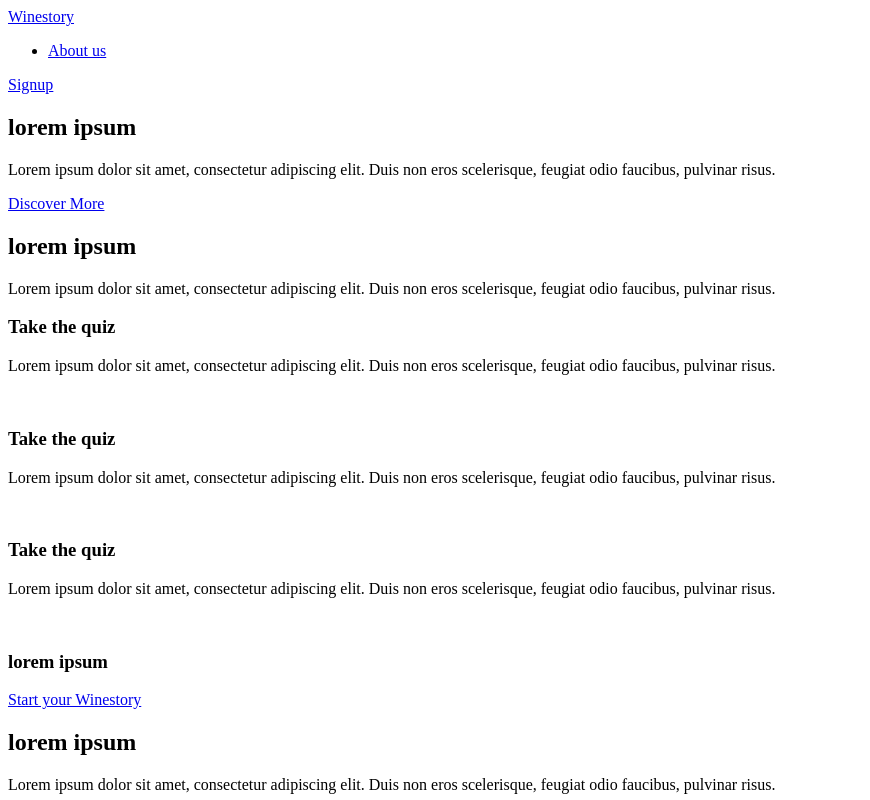
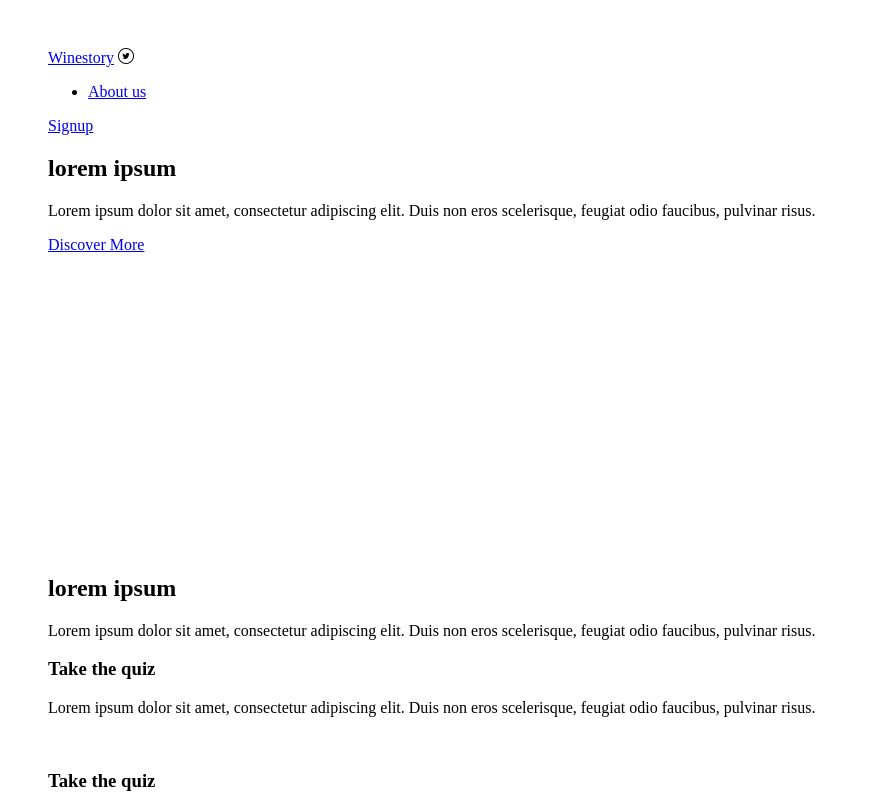
Before and after one commit to Bryndis-vefari/Winestory, a plain HTML site: page index.html in a window 1280 px wide. Shown: the top 800 px of the page, without its empty margins (0-870 px from the left). Drawn offline with Linux system fonts and the light colour scheme; files whose address does not match are found by name.

Commit message:
add link to css in html

```diff
--- a/index.html
+++ b/index.html
@@ -5,6 +5,7 @@
     <meta http-equiv="X-UA-Compatible" content="IE=edge">
     <meta name="viewport" content="width=device-width, initial-scale=1.0">
     <title>Winestory</title>
+    <link rel="stylesheet" href="/css/style.css">
 </head>
 <body>
     <header>
--- a/sass/base/base.scss
+++ b/sass/base/base.scss
@@ -0,0 +1,3 @@
+body {
+  padding: 40px;
+}
--- a/sass/base/typography.scss
+++ b/sass/base/typography.scss
@@ -15,7 +15,7 @@
 [class*=" icon-"] {
   /* use !important to prevent issues with browser extensions that change fonts */
   font-family: "icomoon" !important;
-  speak: never;
+  // speak: never;
   font-style: normal;
   font-weight: normal;
   font-variant: normal;
```
Also changed, not shown: README.md, css/style.css, 1 other file.
